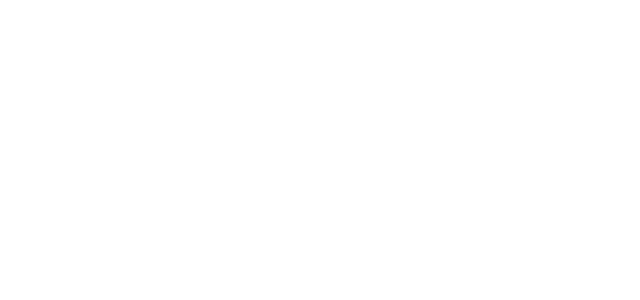
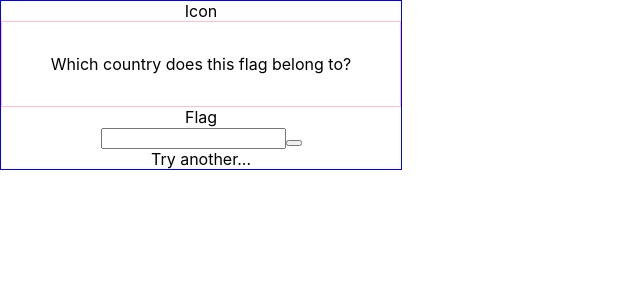
Before and after one commit to neroshan12/quizzie, a React (Create React App) app: page /quiz in a window 1280 px wide. Before the commit this address had no page. Shown: the top 300 px of the page, without its empty margins (0-640 px from the left). Built offline with nearby package versions, Linux system fonts and the light colour scheme.

Commit message:
feature: add quiz and learn sections

```diff
--- a/src/App.js
+++ b/src/App.js
@@ -1,5 +1,8 @@
 import { Route, Routes } from 'react-router-dom'
 import Home from './containers/Home'
+import Quiz from './components/Quiz'
+import Learn from './components/Learn'
+
 import './App.css'
 
 function App() {
@@ -7,6 +10,8 @@ function App() {
     <div className="App">
       <Routes>
         <Route path="/" element={<Home />} />
+        <Route path="/quiz" element={<Quiz />} />
+        <Route path="/learn" element={<Learn />} />
       </Routes>
     </div>
   )
--- a/src/components/Card/index.js
+++ b/src/components/Card/index.js
@@ -2,7 +2,6 @@ import React from 'react'
 import './card.scss'
 
 const Card = ({ data }) => {
-  console.log(data)
   return (
     <div className="card">
       <div>Icon</div>
--- a/src/components/Quiz/index.js
+++ b/src/components/Quiz/index.js
@@ -1,9 +1,20 @@
 import React from 'react'
+
+import '../../mappingFile'
+
+import './quiz.scss'
 
 const Quiz = () => {
   return (
-    <div>
-      <h2>Quiz</h2>
+    <div className="quiz-container">
+      <div>Icon</div>
+      <div className="quiz-description">Which country does this flag belong to?</div>
+      <div>Flag</div>
+      <div>
+        <input type="text" name="flag"></input>
+        <button></button>
+      </div>
+      <div>Try another...</div>
     </div>
   )
 }
--- /dev/null
+++ b/src/components/Quiz/quiz.scss
@@ -0,0 +1,9 @@
+.quiz-container {
+  width: 25rem;
+  border: 1px solid blue;
+}
+
+.quiz-description {
+  padding: 2rem;
+  border: 1px solid pink;
+}
--- a/src/mappingFile.js
+++ b/src/mappingFile.js
@@ -2,22 +2,62 @@ const mappingFile = [
   {
     name: 'Flags',
     icon: 'flags.png',
+    path: {
+      quiz: {
+        description: 'Which country does this flag belong to?',
+      },
+      learn: {
+        description: '...is the national flag of...',
+      },
+    },
   },
   {
     name: 'Currencies',
     icon: 'currencies.png',
+    path: {
+      quiz: {
+        description: 'What currency or currencies are used in the following country?',
+      },
+      learn: {
+        description: '...uses the following currency or currencies....',
+      },
+    },
   },
   {
     name: 'Capitals',
     icon: 'capitals.png',
+    path: {
+      quiz: {
+        description: 'What is the capital of the following country?',
+      },
+      learn: {
+        description: '...is the capital of...',
+      },
+    },
   },
   {
     name: 'Languages',
     icon: 'languages.png',
+    path: {
+      quiz: {
+        description: 'What language(s) do they speak in the following country?',
+      },
+      learn: {
+        description: '...is/are spoken in...',
+      },
+    },
   },
   {
     name: 'Continents',
     icon: 'continents.png',
+    path: {
+      quiz: {
+        description: 'What continent is the following country in?',
+      },
+      learn: {
+        description: '...is in the following continent...',
+      },
+    },
   },
 ]
 
```
